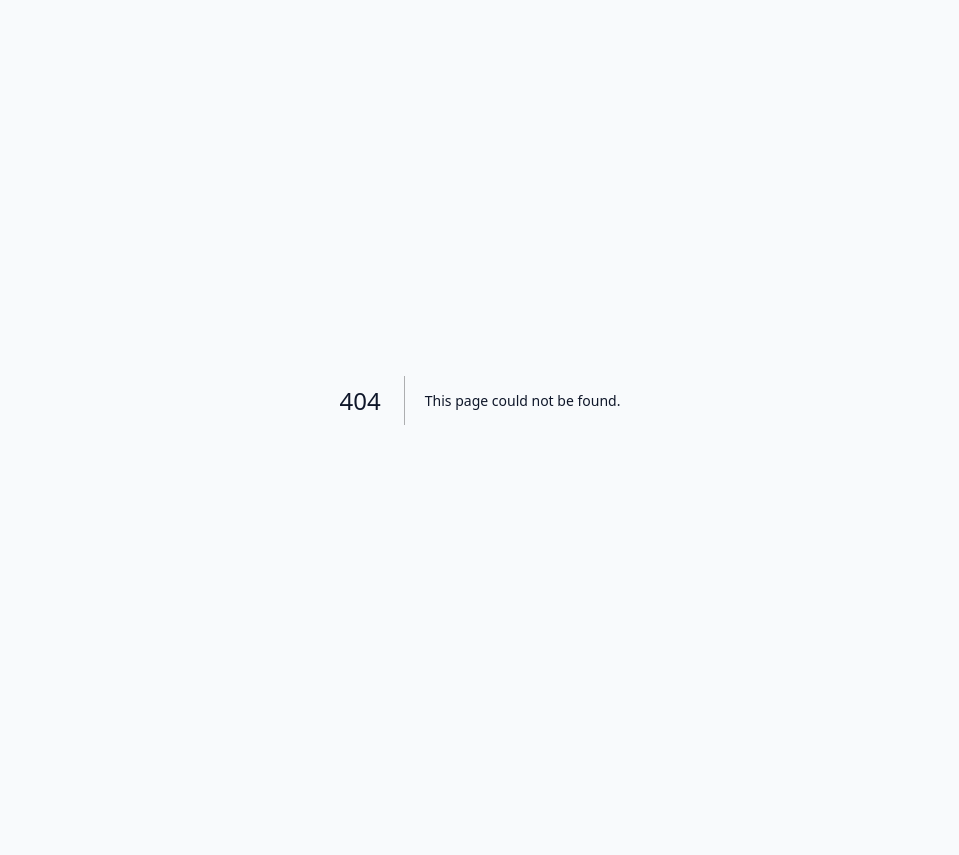
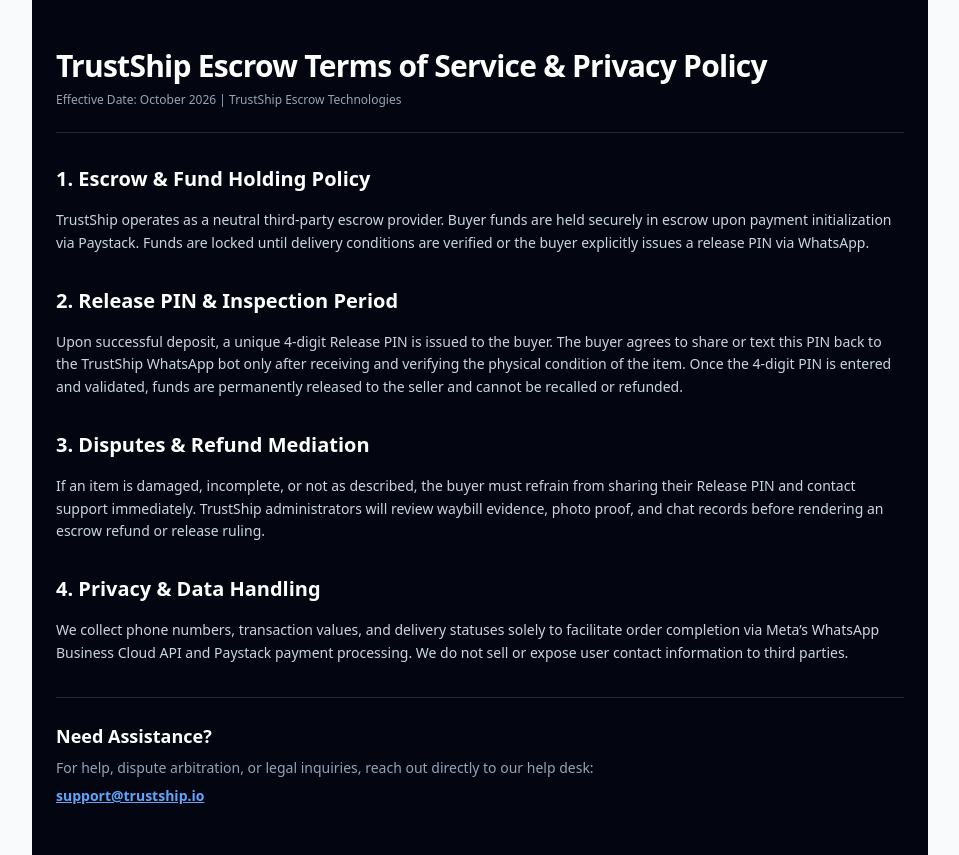
Before and after one commit to Sleeky3750/trustship, a Next.js app: page /terms in a window 1280 px wide. Before the commit this address had no page. Shown: the whole page, without its empty margins (160-1119 px from the left). Before the commit the page ends 800 px from the top, so only its background shows below. Built offline with nearby package versions, Linux system fonts and the light colour scheme.

Commit message:
feat: add trustship terms of service and privacy policy page

```diff
--- /dev/null
+++ b/app/terms/page.tsx
@@ -0,0 +1,68 @@
+export default function TermsPage() {
+  const supportEmail = process.env.NEXT_PUBLIC_SUPPORT_EMAIL || "support@trustship.io";
+
+  return (
+    <div className="bg-[#030611] text-slate-200 min-h-screen px-6 py-12 font-sans max-w-4xl mx-auto space-y-8">
+      {/* Header Section */}
+      <div className="border-b border-slate-800 pb-6">
+        <h1 className="text-3xl font-extrabold text-white tracking-tight">
+          TrustShip Escrow Terms of Service & Privacy Policy
+        </h1>
+        <p className="text-xs text-slate-400 mt-2">
+          Effective Date: October 2026 | TrustShip Escrow Technologies
+        </p>
+      </div>
+
+      {/* Terms Content */}
+      <section className="space-y-4">
+        <h2 className="text-xl font-bold text-white flex items-center gap-2">
+          1. Escrow & Fund Holding Policy
+        </h2>
+        <p className="text-sm text-slate-300 leading-relaxed">
+          TrustShip operates as a neutral third-party escrow provider. Buyer funds are held securely in escrow upon payment initialization via Paystack. Funds are locked until delivery conditions are verified or the buyer explicitly issues a release PIN via WhatsApp.
+        </p>
+      </section>
+
+      <section className="space-y-4">
+        <h2 className="text-xl font-bold text-white flex items-center gap-2">
+          2. Release PIN & Inspection Period
+        </h2>
+        <p className="text-sm text-slate-300 leading-relaxed">
+          Upon successful deposit, a unique 4-digit Release PIN is issued to the buyer. The buyer agrees to share or text this PIN back to the TrustShip WhatsApp bot only after receiving and verifying the physical condition of the item. Once the 4-digit PIN is entered and validated, funds are permanently released to the seller and cannot be recalled or refunded.
+        </p>
+      </section>
+
+      <section className="space-y-4">
+        <h2 className="text-xl font-bold text-white flex items-center gap-2">
+          3. Disputes & Refund Mediation
+        </h2>
+        <p className="text-sm text-slate-300 leading-relaxed">
+          If an item is damaged, incomplete, or not as described, the buyer must refrain from sharing their Release PIN and contact support immediately. TrustShip administrators will review waybill evidence, photo proof, and chat records before rendering an escrow refund or release ruling.
+        </p>
+      </section>
+
+      <section className="space-y-4">
+        <h2 className="text-xl font-bold text-white flex items-center gap-2">
+          4. Privacy & Data Handling
+        </h2>
+        <p className="text-sm text-slate-300 leading-relaxed">
+          We collect phone numbers, transaction values, and delivery statuses solely to facilitate order completion via Meta’s WhatsApp Business Cloud API and Paystack payment processing. We do not sell or expose user contact information to third parties.
+        </p>
+      </section>
+
+      {/* Support Section */}
+      <section className="border-t border-slate-800 pt-6 space-y-2">
+        <h2 className="text-lg font-bold text-white">Need Assistance?</h2>
+        <p className="text-sm text-slate-400">
+          For help, dispute arbitration, or legal inquiries, reach out directly to our help desk:
+        </p>
+        <a
+          href={`mailto:${supportEmail}`}
+          className="inline-block text-blue-400 hover:text-blue-300 font-semibold text-sm underline"
+        >
+          {supportEmail}
+        </a>
+      </section>
+    </div>
+  );
+}
```
